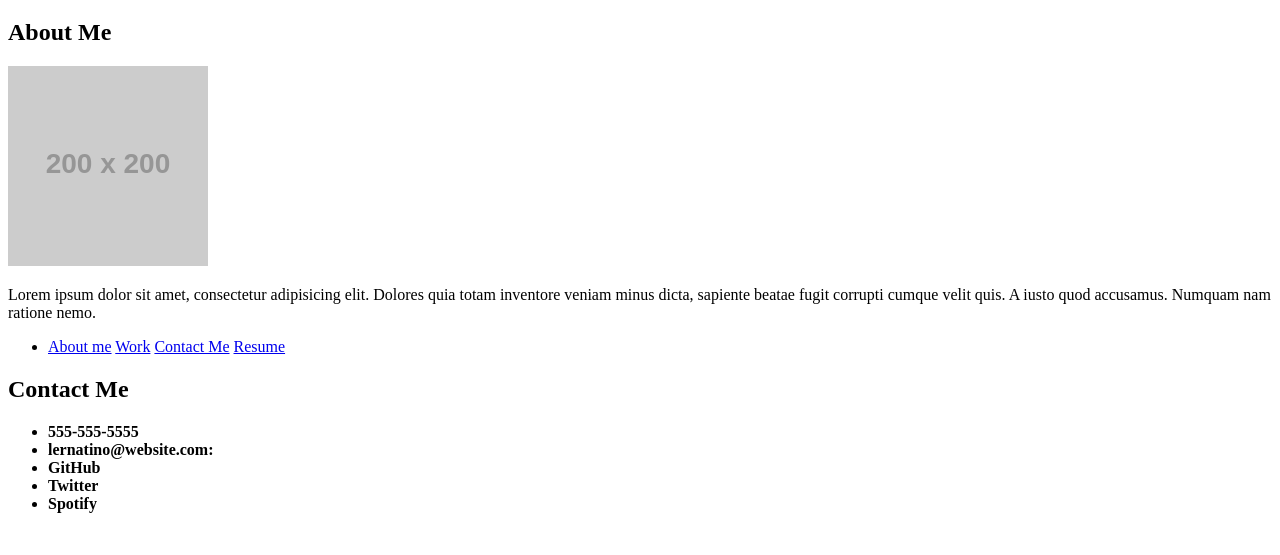
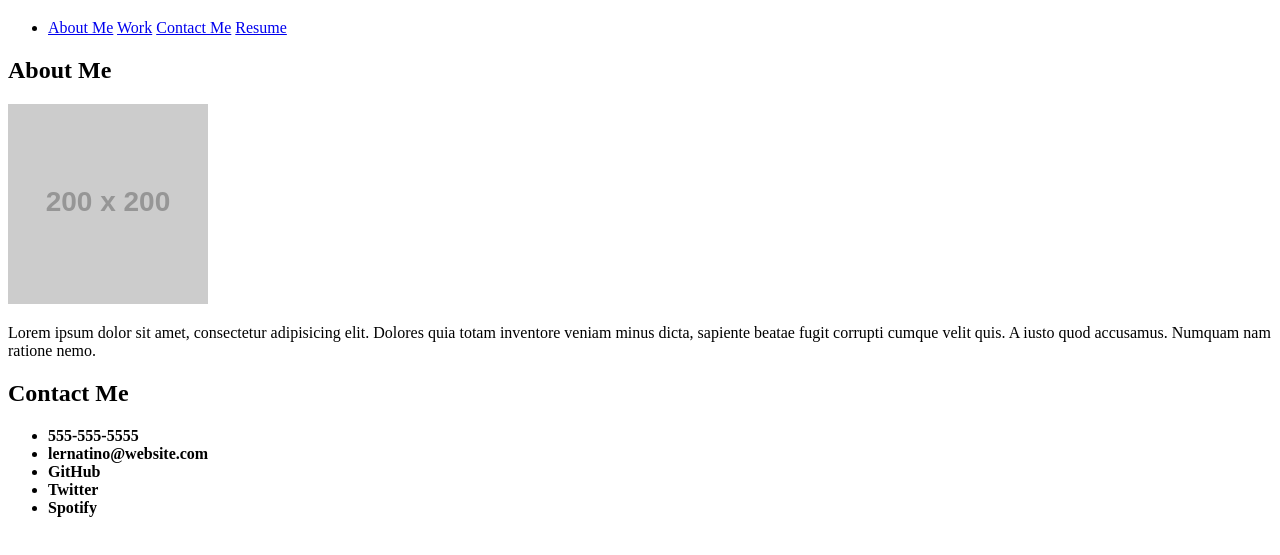
Before and after one commit to Blackwell101/Professional-Portfolio, a plain HTML site: page index.html in a window 1280 px wide. Shown: the part 61-616 px from the top of the page. Drawn offline with Linux system fonts and the light colour scheme; placeholder pictures from the web are drawn by us.

Commit message:
Pro Portfolio html

```diff
--- a/index.html
+++ b/index.html
@@ -12,6 +12,16 @@
 
     <header>
         <h1>Lernatino</h1>
+        <nav>
+            <ul>
+                <li>
+                    <a href="About Me">About Me</a>
+                    <a href="Work">Work</a>
+                    <a href="Contact Me">Contact Me</a>
+                    <a href="Reusme">Resume</a>
+                </li>
+            </ul>
+        </nav>
     </header>
 
     <section>
@@ -21,23 +31,10 @@
     </section>
 
     <section>
-        <nav>
-            <ul>
-                <li>
-                    <a href="About me">About me</a>
-                    <a href="Work">Work</a>
-                    <a href="Contact Me">Contact Me</a>
-                    <a href="Reusme">Resume</a>
-                </li>
-            </ul>
-        </nav>
-    </section>
-
-    <section>
         <h2>Contact Me</h2>
         <ul>
             <li><strong>555-555-5555</strong> <a href="#"></a></li>
-            <li><strong>lernatino@website.com:</strong> <a href="#"></a></li>
+            <li><strong>lernatino@website.com</strong> <a href="#"></a></li>
             <li><strong>GitHub</strong> <a href="#"></a></li>
             <li><strong>Twitter</strong> <a href="#"></a></li>
             <li><strong>Spotify</strong> <a href="#"></a></li>
```
